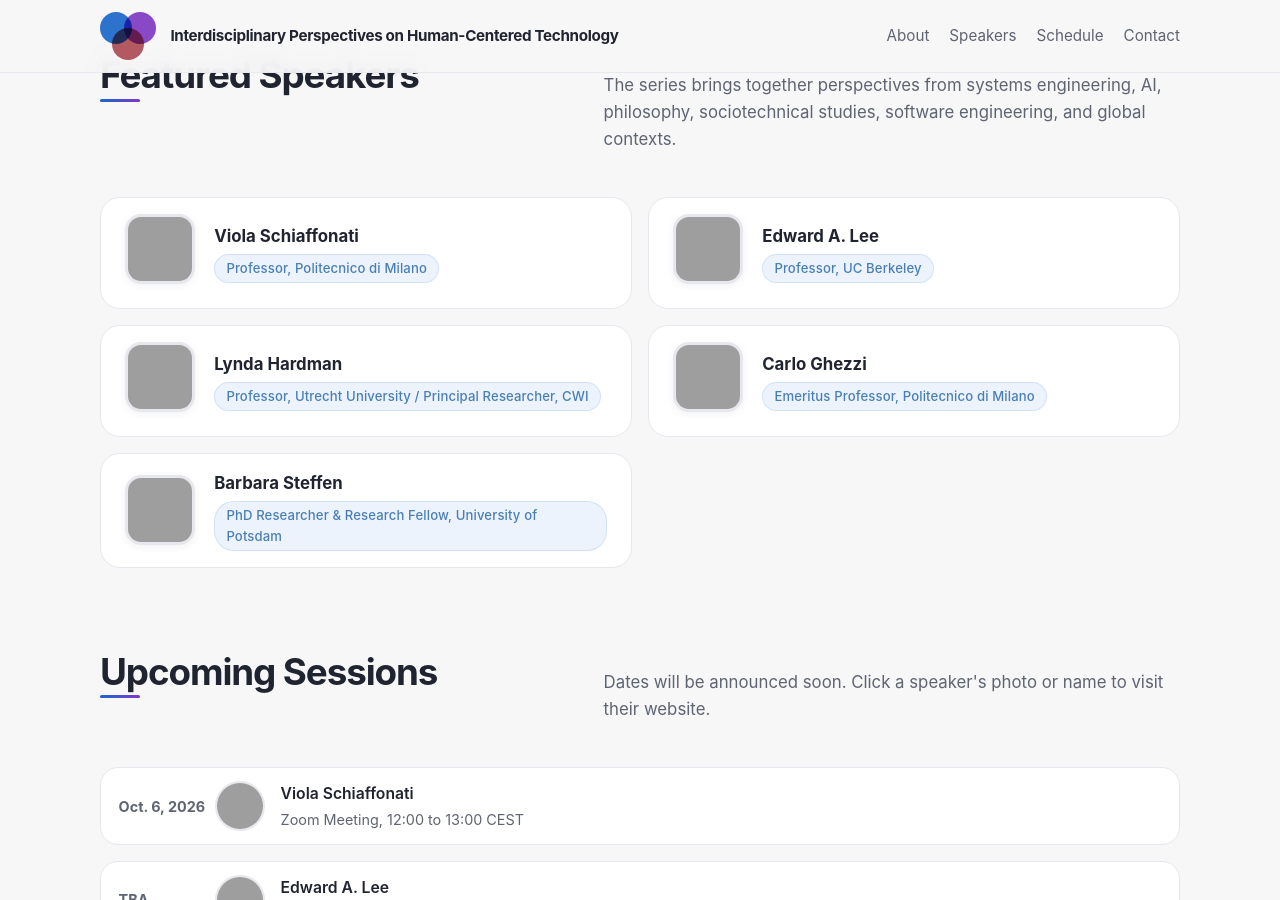
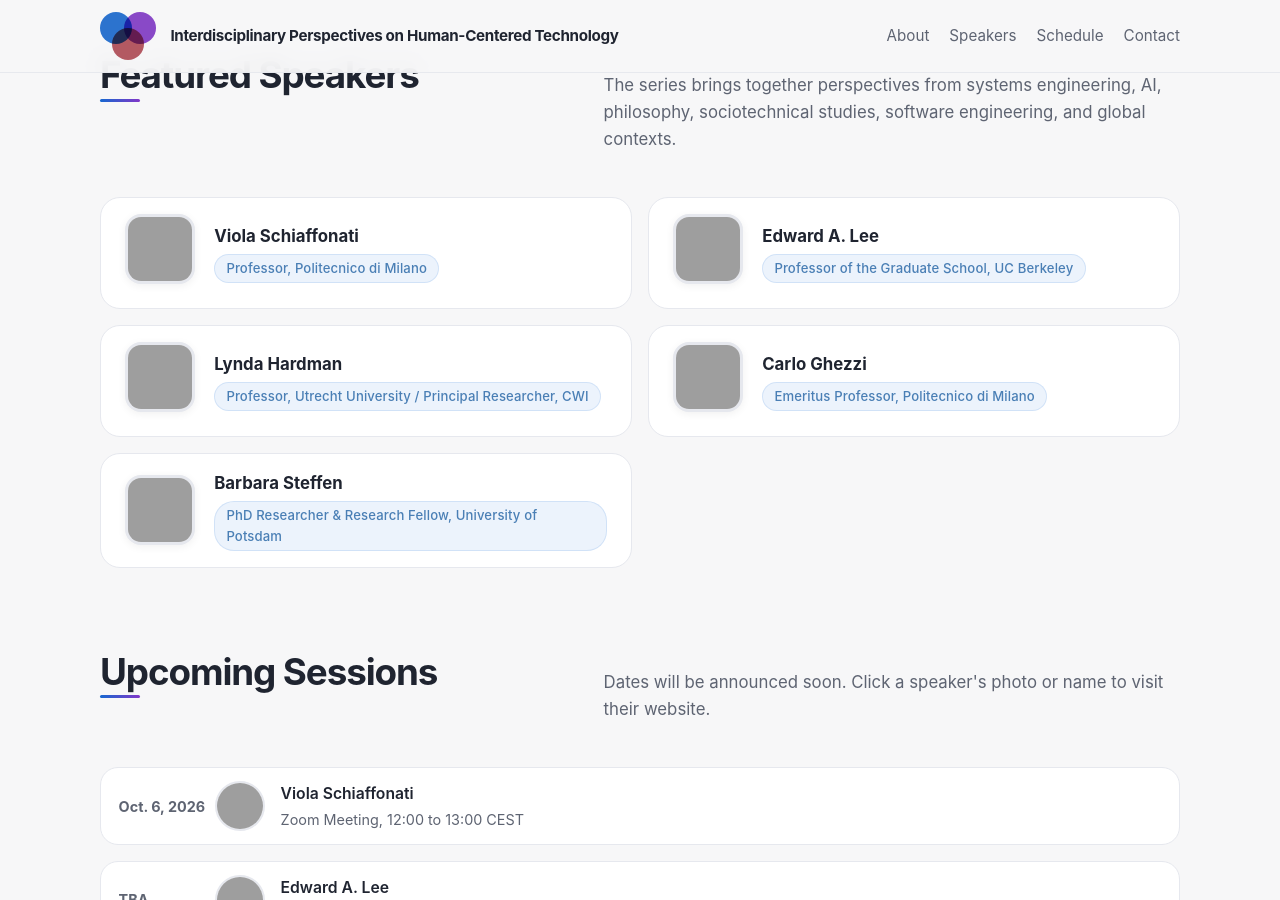
Before and after one commit to rebeca-lang/rebeca-lang.github.io, a Jekyll site: the page events/ASSURE_HumanCenteredTechnology_FirstTalk/FirstTalkWeb.html, which Jekyll copies as it is, in a window 1280 px wide and 900 px high, scrolled down 1202 px, cut to the strip 0-900 px from the top of the window. Built offline with Jekyll 4.4.1, drawn with Linux system fonts in a browser that asks for light colours; grey boxes are pictures that could not be loaded.

Commit message:
Update FirstTalkWeb.html

```diff
--- a/events/ASSURE_HumanCenteredTechnology_FirstTalk/FirstTalkWeb.html
+++ b/events/ASSURE_HumanCenteredTechnology_FirstTalk/FirstTalkWeb.html
@@ -1041,12 +1041,12 @@
 
                     <!-- Edward A. Lee -->
                     <article class="speaker-card">
-                        <a href="https://www2.eecs.berkeley.edu/Faculty/Homepages/lee.html" target="_blank" rel="noopener">
-                            <img class="speaker-avatar" src="https://www2.eecs.berkeley.edu/Faculty/Photos/Homepages/lee.jpg" alt="Edward A. Lee" loading="lazy" />
+                        <a href="https://vcresearch.berkeley.edu/faculty/edward-lee" target="_blank" rel="noopener">
+                            <img class="speaker-avatar" src="https://vcresearch.berkeley.edu/sites/default/files/styles/faculty_photo_thumbnail/public/2023-01/edward_lee.jpg?h=85035172&itok=Th8nCCaI" alt="Edward A. Lee" loading="lazy" />
                         </a>
                         <div class="speaker-info">
-                            <strong><a href="https://www2.eecs.berkeley.edu/Faculty/Homepages/lee.html" target="_blank" rel="noopener">Edward A. Lee</a></strong>
-                            <span class="affiliation-badge">Professor, UC Berkeley</span>
+                            <strong><a href="https://vcresearch.berkeley.edu/faculty/edward-lee" target="_blank" rel="noopener">Edward A. Lee</a></strong>
+                            <span class="affiliation-badge">Professor of the Graduate School, UC Berkeley</span>
                         </div>
                     </article>
 
@@ -1111,12 +1111,12 @@
                     <article class="session">
                         <div class="session-date">TBA</div>
                         <div class="session-content">
-                            <a href="https://www2.eecs.berkeley.edu/Faculty/Homepages/lee.html" target="_blank" rel="noopener" class="session-clickable">
-                                <img class="session-avatar" src="https://www2.eecs.berkeley.edu/Faculty/Photos/Homepages/lee.jpg" alt="Edward A. Lee" loading="lazy" />
+                            <a href="https://vcresearch.berkeley.edu/faculty/edward-lee" target="_blank" rel="noopener" class="session-clickable">
+                                <img class="session-avatar" src="https://vcresearch.berkeley.edu/sites/default/files/styles/faculty_photo_thumbnail/public/2023-01/edward_lee.jpg?h=85035172&itok=Th8nCCaI" alt="Edward A. Lee" loading="lazy" />
                             </a>
                             <div class="session-info">
                                 <div class="session-title">
-                                    <a href="https://www2.eecs.berkeley.edu/Faculty/Homepages/lee.html" target="_blank" rel="noopener">Edward A. Lee</a>
+                                    <a href="https://vcresearch.berkeley.edu/faculty/edward-lee" target="_blank" rel="noopener">Edward A. Lee</a>
                                 </div>
                                 <div class="session-meta">Zoom Meeting, 12:00 to 13:00 CEST</div>
                             </div>
```
